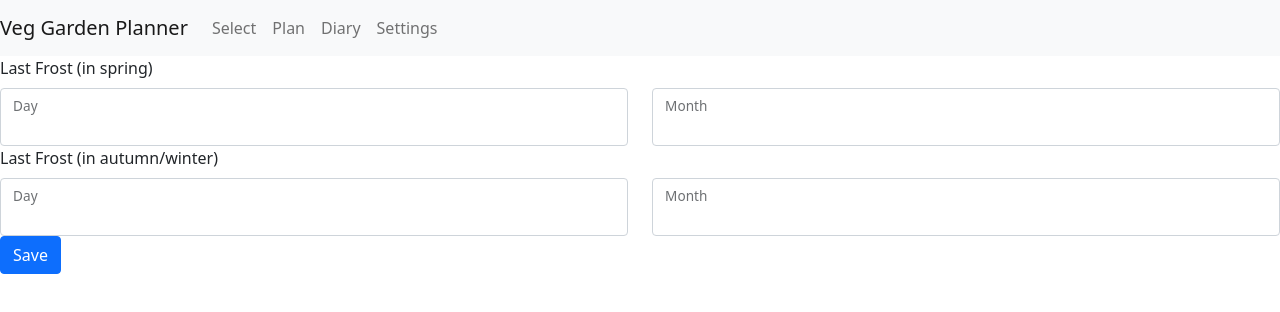
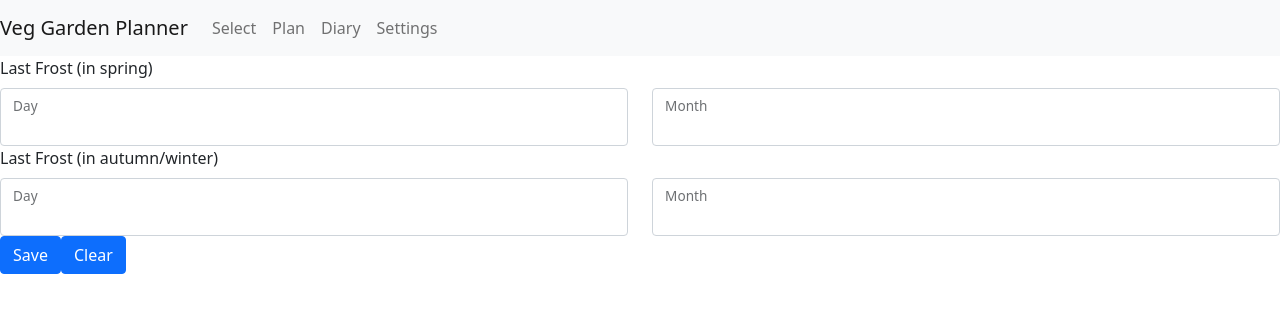
Before and after one commit to C-Jess/Veg-Garden-Planner, a React (Create React App) app in the folder client/: page /settings in a window 1280 px wide. Shown: the top 312 px of the page. Built offline with nearby package versions, Linux system fonts and the light colour scheme.

Commit message:
added clear button for settings

```diff
--- a/client/src/componets/LocationModal.js
+++ b/client/src/componets/LocationModal.js
@@ -18,7 +18,7 @@ function LocationModal({ show, setShow, setFrostDates }) {
       setLocationStatus(null);
       setLocationStatus("Not supported");
     } else {
-      setLocationStatus("Locating");
+      setLocationStatus("Locating...");
       navigator.geolocation.getCurrentPosition(
         (position) => {
           setLocation(position.coords);
@@ -77,7 +77,7 @@ function LocationModal({ show, setShow, setFrostDates }) {
         backdrop="static"
         keyboard={false}
       >
-        <Modal.Header closeButton>
+        <Modal.Header>
           <Modal.Title>Generate Your Frost Dates</Modal.Title>
         </Modal.Header>
         <Modal.Body>
@@ -98,7 +98,7 @@ function LocationModal({ show, setShow, setFrostDates }) {
           </Button>
           <Button
             variant="primary"
-            disabled={location == null}
+            disabled={location == null || calulationStatus != null}
             onClick={handleFrostDates}
           >
             {calulationStatus ? calulationStatus : "Generate"}
--- a/client/src/views/Settings.js
+++ b/client/src/views/Settings.js
@@ -29,6 +29,7 @@ function Settings({ frostDates, setFrostDates }) {
     const value = event.target.value;
     setInputs((values) => ({ ...values, [name]: value }));
   };
+
   const handleSubmit = (event) => {
     if (
       inputs.firstFrostDay &&
@@ -50,6 +51,14 @@ function Settings({ frostDates, setFrostDates }) {
       });
       alert("frostdates set");
     }
+  };
+
+  const handleClear = () => {
+    setFrostDates({
+      firstFrost: null,
+      lastFrost: null,
+    });
+    setInputs({});
   };
 
   return (
@@ -102,6 +111,7 @@ function Settings({ frostDates, setFrostDates }) {
           </Col>
         </Row>
         <Button type="submit">Save</Button>
+        <Button onClick={handleClear}>Clear</Button>
       </Form>
     </div>
   );
```
